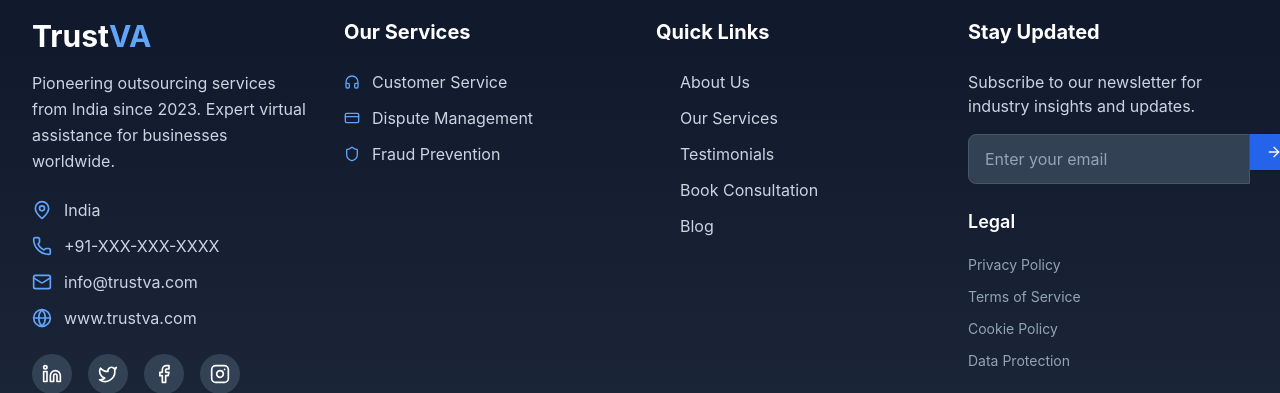
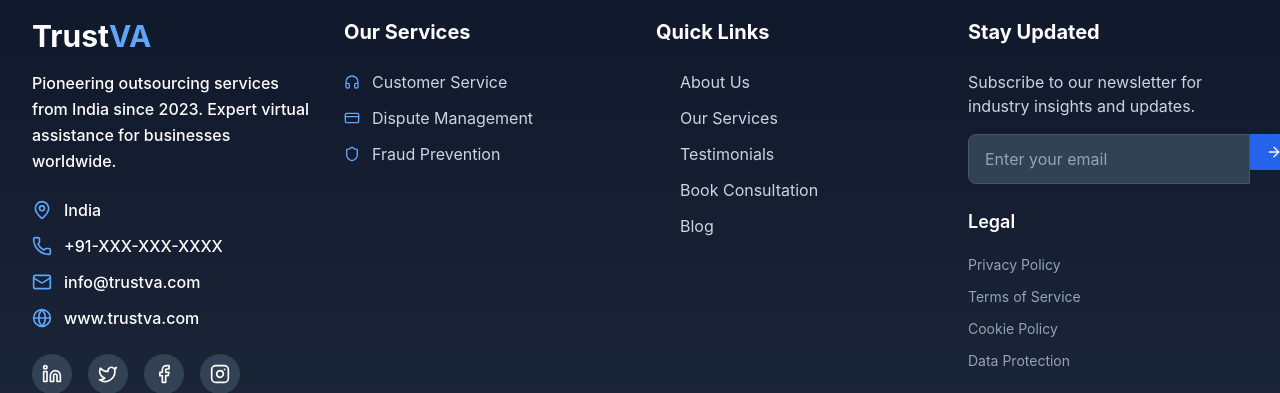
Before and after one commit to youranonone10/Trustva-Solution-Pvt-Ltd, a React (Create React App) app in the folder frontend/: page / in a window 1280 px wide. Shown: the part 4438-4831 px from the top of the page. Built offline with nearby package versions, Linux system fonts and the light colour scheme; no server answers; the HTML template or start-up script is replaced by a standard one.

Commit message:
auto-commit for 6b25a68b-120e-4673-994b-46fa65673a15

```diff
--- a/frontend/src/components/Footer.jsx
+++ b/frontend/src/components/Footer.jsx
@@ -53,7 +53,7 @@ export const Footer = () => {
               <h2 className="text-3xl font-bold mb-4">
                 Trust<span className="text-blue-400">VA</span>
               </h2>
-              <p className="text-slate-300 leading-relaxed">
+              <p className="text-white leading-relaxed font-medium">
                 Pioneering outsourcing services from India since 2023.
                 Expert virtual assistance for businesses worldwide.
               </p>
@@ -61,19 +61,19 @@ export const Footer = () => {
 
             {/* Contact Info */}
             <div className="space-y-3 mb-6">
-              <div className="flex items-center text-slate-300">
+              <div className="flex items-center text-white font-medium">
                 <MapPin className="w-5 h-5 mr-3 text-blue-400" />
                 <span>India</span>
               </div>
-              <div className="flex items-center text-slate-300">
+              <div className="flex items-center text-white font-medium">
                 <Phone className="w-5 h-5 mr-3 text-blue-400" />
                 <span>+91-XXX-XXX-XXXX</span>
               </div>
-              <div className="flex items-center text-slate-300">
+              <div className="flex items-center text-white font-medium">
                 <Mail className="w-5 h-5 mr-3 text-blue-400" />
                 <span>info@trustva.com</span>
               </div>
-              <div className="flex items-center text-slate-300">
+              <div className="flex items-center text-white font-medium">
                 <Globe className="w-5 h-5 mr-3 text-blue-400" />
                 <span>www.trustva.com</span>
               </div>
```
